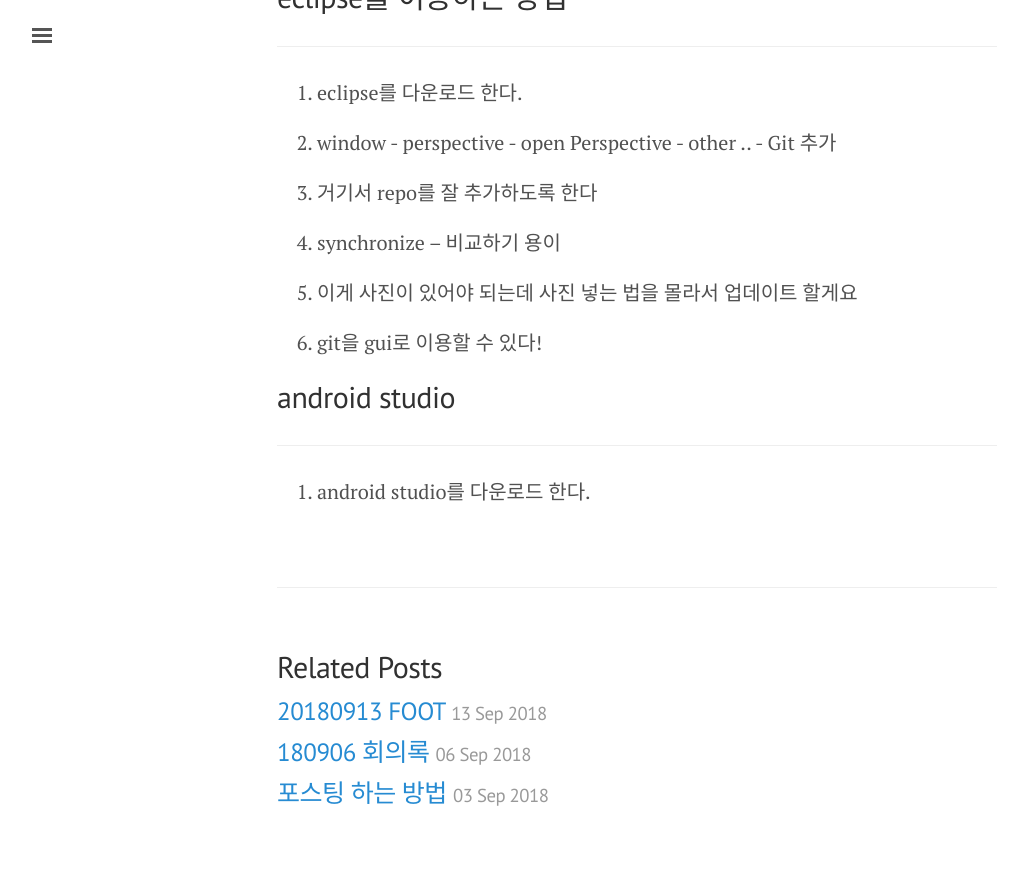
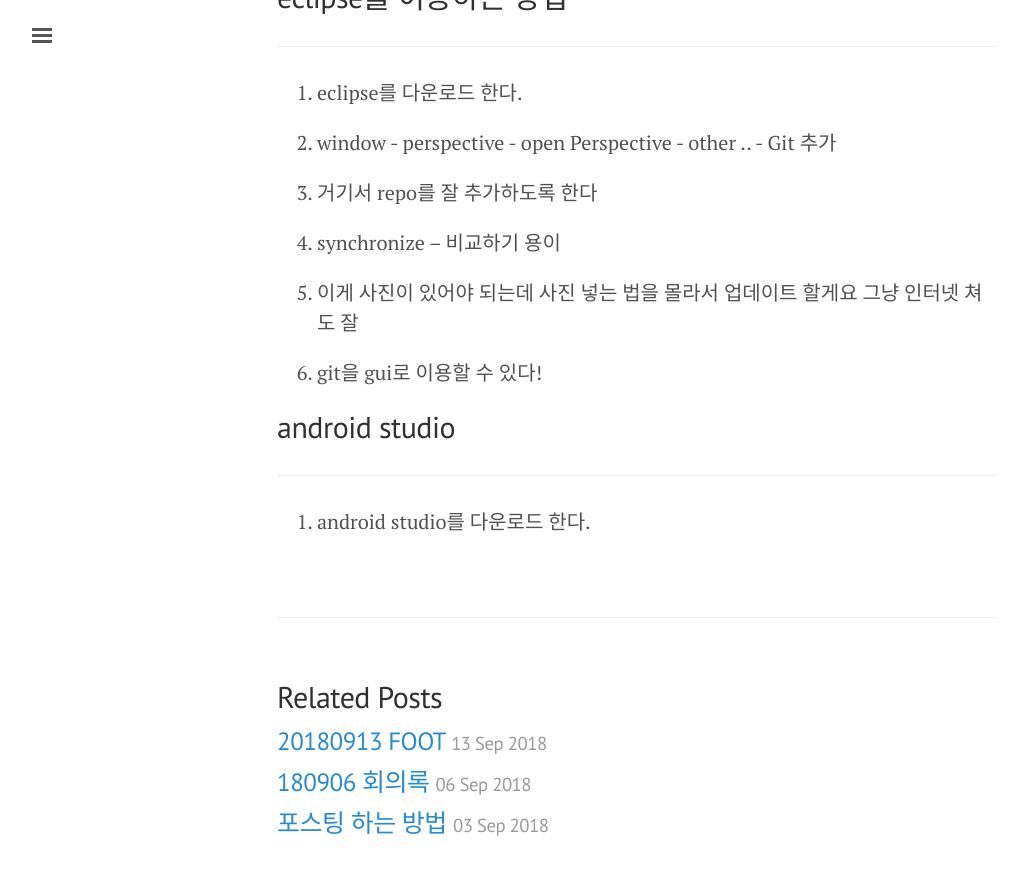
Before and after one commit to GND123/GND123.github.io, a Jekyll site: the page built from _posts/2018-09-04-github-upload.md, in a window 1280 px wide and 900 px high, scrolled down 990 px. Shown: the top 875 px of the window, without its empty margins (3-1014 px from the left). Built offline with Jekyll 4.4.1, drawn with Linux system fonts in a browser that asks for light colours.

Commit message:
Update 2018-09-04-github-upload.md

```diff
--- a/_posts/2018-09-04-github-upload.md
+++ b/_posts/2018-09-04-github-upload.md
@@ -43,6 +43,7 @@ git push origin master
 4. synchronize -- 비교하기 용이
 
 5. 이게 사진이 있어야 되는데 사진 넣는 법을 몰라서 업데이트 할게요
+그냥 인터넷 쳐도 잘
 
 6. git을 gui로 이용할 수 있다!
 
```
